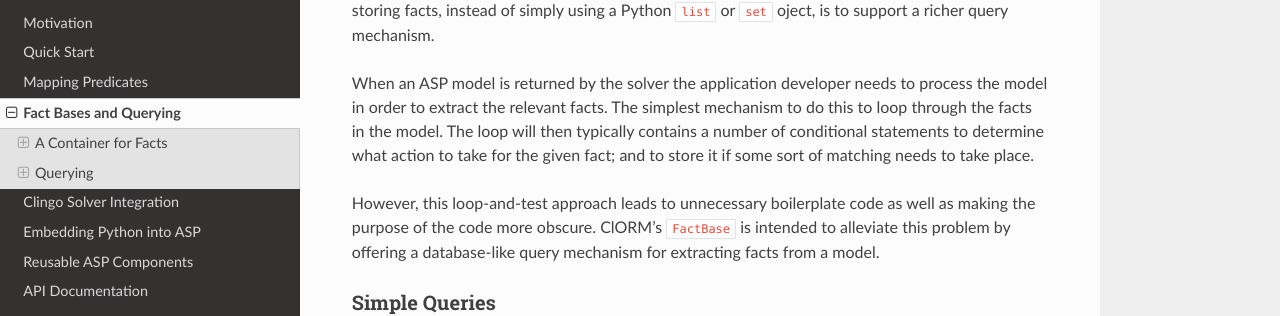
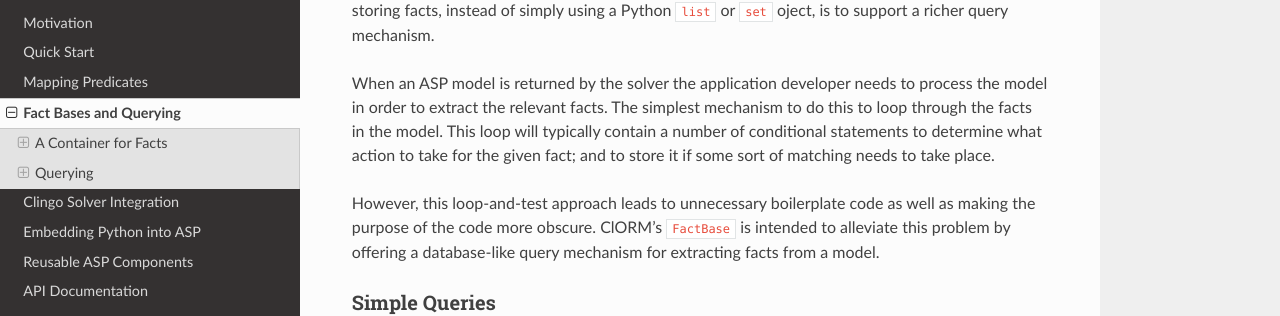
Before and after one commit to potassco/clorm, a Sphinx documentation site: the page built from docs/clorm/factbase.rst, in a window 1280 px wide and 900 px high, scrolled down 2229 px. Shown: the part 184-500 px from the top of the window. Built offline with Sphinx 7.4.7 and the Read the Docs theme 2.0.0, drawn with Linux system fonts in a browser that asks for light colours.

```diff
--- a/README.rst
+++ b/README.rst
@@ -215,7 +215,7 @@ each driver and print the result.
 .. code-block:: python
 
     for d in drivers:
-        assignments = list(query.get(d.name))
+        assignments = query.get(d.name)
         if not assignments:
             print("Driver {} is not working today".format(d.name))
         else:
--- a/docs/clorm/factbase.rst
+++ b/docs/clorm/factbase.rst
@@ -127,8 +127,8 @@ mechanism.
 
 When an ASP model is returned by the solver the application developer needs to
 process the model in order to extract the relevant facts. The simplest mechanism
-to do this to loop through the facts in the model. The loop will then typically
-contains a number of conditional statements to determine what action to take for
+to do this to loop through the facts in the model. This loop will typically
+contain a number of conditional statements to determine what action to take for
 the given fact; and to store it if some sort of matching needs to take place.
 
 However, this loop-and-test approach leads to unnecessary boilerplate code as
--- a/docs/clorm/quickstart.rst
+++ b/docs/clorm/quickstart.rst
@@ -225,7 +225,7 @@ efficient.
 .. code-block:: python
 
     for d in drivers:
-        assignments = list(query.get(d.name))
+        assignments = query.get(d.name)
         if not assignments:
             print("Driver {} is not working today".format(d.name))
         else:
```
Also changed, not shown: 5 other files.
